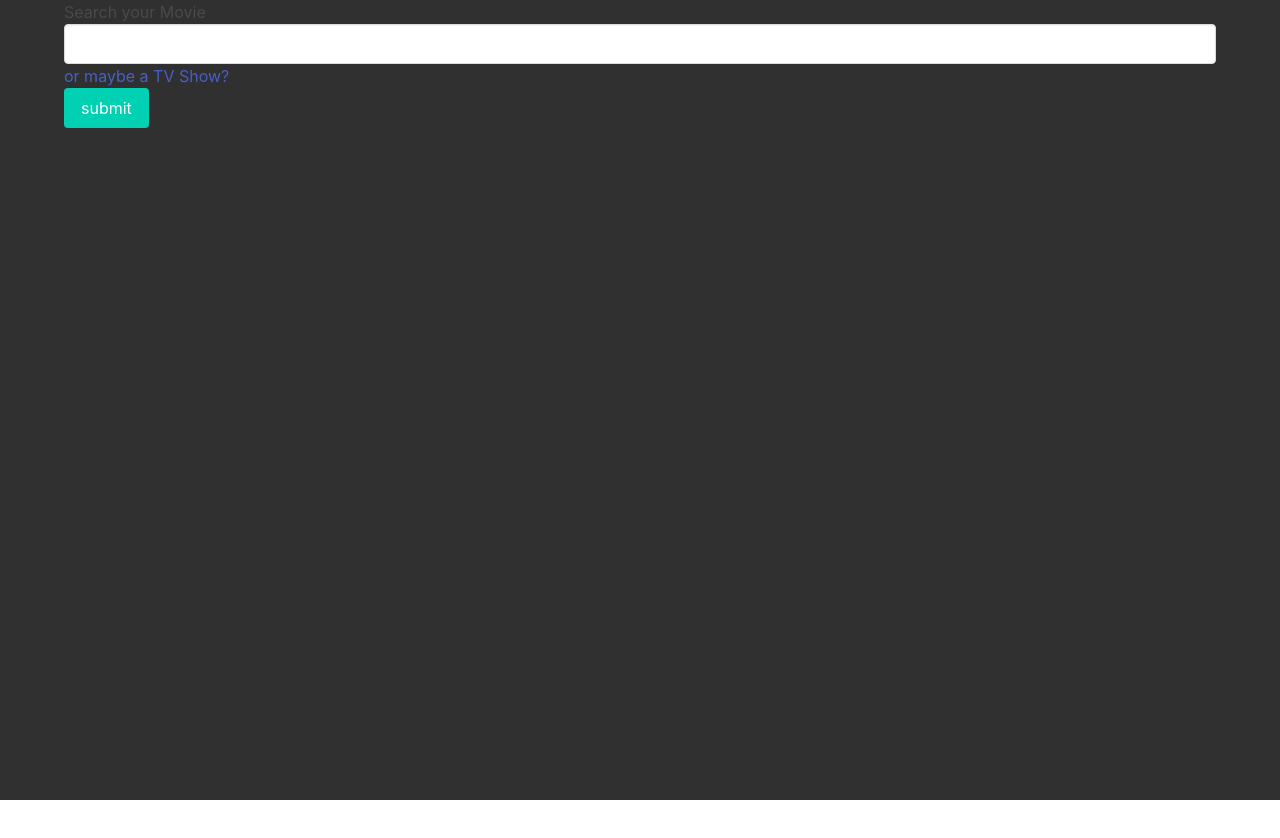
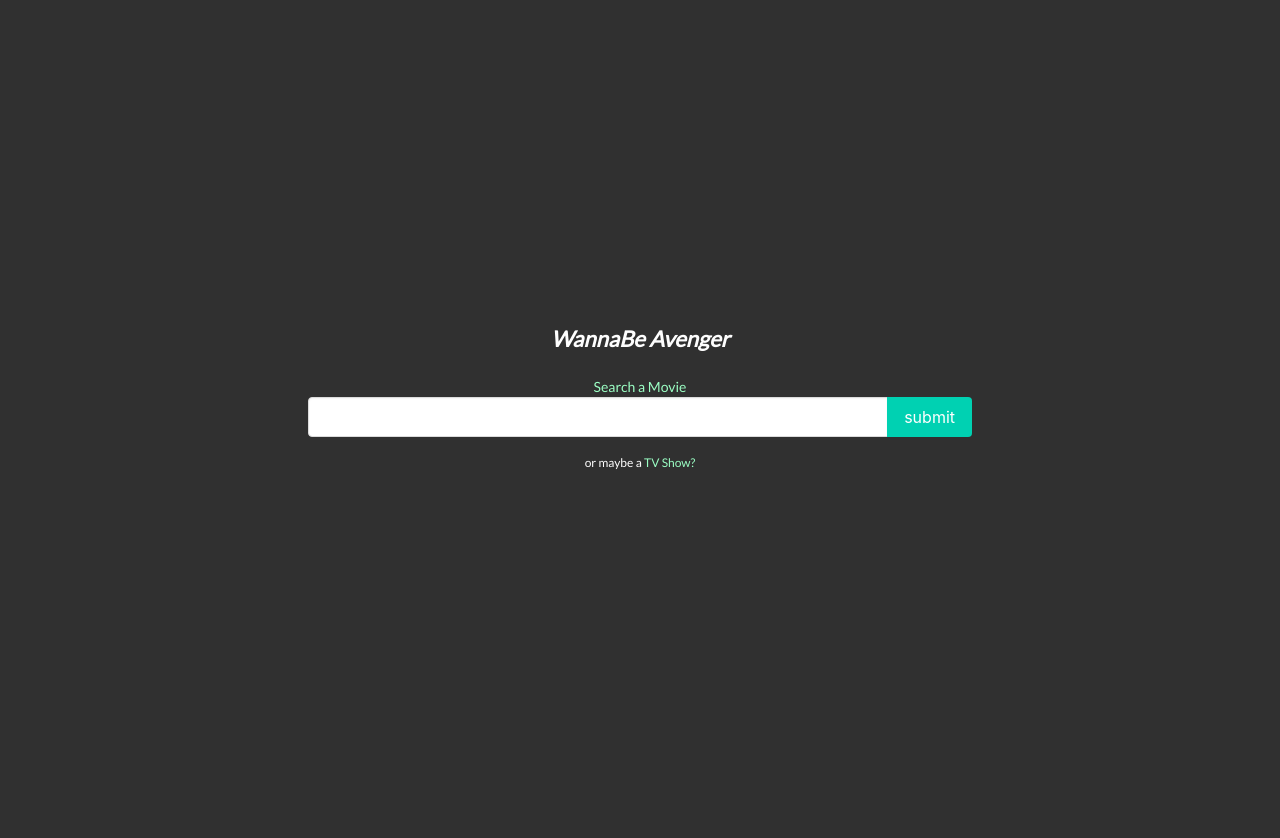
Before and after one commit to Mardico/vereda, an Angular app in the folder frontend/: page / in a window 1280 px wide. Before the commit the page ends 800 px from the top, so only its background shows below. Built offline with nearby package versions, Linux system fonts and the light colour scheme.

Commit message:
front adicionado

```diff
--- a/frontend/src/app/home/home.component.html
+++ b/frontend/src/app/home/home.component.html
@@ -1,24 +1,32 @@
 
-<div class="container">
+<section class="search-section {{active}}">
+    <div class="container is-fluid">
 
-  <p>Search your {{searchType}}</p>
+      <div class="form-box">
+        <p class="title">WannaBe Avenger</p>
+        <p class="sub-title">Search a {{searchType}}</p>
 
       <form class="form" (submit)="onSubmit()">
-    <input class="input" name="search" [(ngModel)]="search">
 
+        <div class="field has-addons">
+          <div class="control is-expanded">
+            <input class="input is-fullwidth" name="search" [(ngModel)]="search">
+          </div>
+          <div class="control">
+            <button (click)="activeSearch()" class="button is-primary">submit</button>
+          </div>
+        </div>
         <p *ngIf="!isValid" class="help is-danger">this field is required</p>
 
-    <a *ngIf="searchType == 'Movie';" (click)="changeSearchType()" class="small"> or maybe a TV Show?</a>
+          <a *ngIf="searchType == 'Movie';" (click)="changeSearchType()" class="small"> or maybe a <span style="color: #9bffc4;">TV Show?</span></a>
           <a *ngIf="searchType == 'TV Show';" (click)="changeSearchType()" class="small"> or maybe a Movie?</a>
-
-    <div>
-      <button class="button is-primary">submit</button>
-    </div>
-
        </form>
       </div>
+    </div>
+</section>
 
 <section>
+  <div class="container is-fluid">
 
       <div class="columns is-multiline">
 
@@ -26,7 +34,7 @@
 
           <div class="box" (click)="onClick(movie)">
             <div class="img has-text-centered">
-          <img src="{{movie.Poster}}" alt="imagem não disponível">
+              <img src="{{movie.Poster}}" alt="Imagem não disponível">
             </div>
             <p class="title">{{movie.Title}}</p>
             <p class="sub-title">{{movie.Year}}</p>
@@ -35,6 +43,9 @@
         </div>
       </div>
 
-  <span *ngFor="let page of pages; let i = index" class="page" (click)="paginate(page)">{{page}}</span>
+      <div class="paginate">
+        <span *ngFor="let page of pages; let i = index" class="page" (click)="paginate(page, i)">{{page}}</span>
+      </div>
 
+  </div>
 </section>
--- a/frontend/src/app/home/home.component.scss
+++ b/frontend/src/app/home/home.component.scss
@@ -1,18 +1,72 @@
-.page {
-    width:20px;
-    height:20px;
-    padding:5px;
+.paginate {
+    text-align: center;
+    width:inherit;
 
-    box-shadow:0 1px 6px rgba(0,0,0,.4);
+    .page {
+        padding: 10px;
+        border: 1px solid rgba(155,255,196,.8);
+        margin: 0 10px;
+        background:transparent;
+        color:#9bffc4;
 
-    margin: 0 10px
+        &.active {
+            background:#9bffc4;
+            color:#2d2d2d;
+        }
+    }
+}
+
+.search-section {
+    min-height:100vh;
+    display: flex;
+    align-items: center;
+    text-align: center;
+    margin:auto;
+    width:60%;
+    transition: all .5s;
+
+    &.active{
+        min-height: 10px;
+        align-items: top;
+        width:80%;
+    }
+
+    .form-box{
+        margin:auto;
+    }
+
+    .title {
+        font-size: 22px;
+        color:#fefefe;
+        font-style: italic;
+        padding:10px auto;
+    }
+
+    .sub-title {
+        font-size:14px;
+        color: #9bffc4;
+    }
+
+    a{
+        font-size:12px;
+        color:#fefefe;
+    }
 }
 
 .box {
     min-height:470px;
+    background-color: transparent;
 
     img {
+        min-height:350px;
         max-height:350px;
+        background: #c0c0c0;
+        display: flex;
+        align-items: center;
+        text-align: center;
+        color: #2d2d2d;
+        font-weight: bold;
+        margin:auto;
     }
 
     .title {
@@ -26,6 +80,7 @@
     .sub-title{
         font-size:14px;
         padding:5 auto;
+        color:#fefefe;
     }
 
     @media (max-width:768px) {
@@ -35,11 +90,6 @@
 
         .title {
             font-size:22px;
-            color: red;
-        }
-
-        .sub-title {
-
         }
     }
 }
--- a/frontend/src/app/home/home.component.ts
+++ b/frontend/src/app/home/home.component.ts
@@ -1,6 +1,8 @@
 import { Component, OnInit } from '@angular/core';
 import { NgForm } from '@angular/forms';
 import { HttpClient } from '@angular/common/http';
+import { SelectorMatcher } from '@angular/compiler';
+import { AngularWaitBarrier } from 'blocking-proxy/built/lib/angular_wait_barrier';
 
 @Component({
   selector: 'app-home',
@@ -19,6 +21,9 @@ export class HomeComponent implements OnInit {
   public list: any = [];
   public movies: any = [];
 
+  public active: any;
+  public pageActive: any;
+  public noImage: boolean = false;
   public isValid: Boolean = true;
   public searchType: String = "Movie"
   public typeParam: String = "type=movie";
@@ -28,11 +33,14 @@ export class HomeComponent implements OnInit {
   ) { }
 
   ngOnInit() {
+    this.active = ""
+    this.pageActive = ""
   }
 
   public onSubmit() {
     let str;
     let format: String = "";
+    this.pages = [];
 
     if(this.search != "" && this.search != null && typeof this.search != undefined) {
 
@@ -50,6 +58,7 @@ export class HomeComponent implements OnInit {
 
       this.http.get(this.videoApiUrl + this.apikey + this.typeParam + this.newStr).subscribe((movies:any) => {
         this.list = movies.Search;
+
         let size = 0;
         size = Math.ceil(movies.totalResults / 10);
         for (let i = 1; i <= size; i++){
@@ -77,7 +86,7 @@ export class HomeComponent implements OnInit {
     console.log(e.imdbID);
   }
 
-  public paginate(e) {
+  public paginate(e, i) {
     let page = "&page=" + e
 
     this.http.get(this.videoApiUrl + this.apikey + this.typeParam + this.newStr + page).subscribe((movies:any) => {
@@ -85,4 +94,8 @@ export class HomeComponent implements OnInit {
       this.list = movies.Search;
     });
   }
+
+  public activeSearch() {
+    this.active = "active"
+  }
 }
--- a/frontend/src/styles.scss
+++ b/frontend/src/styles.scss
@@ -1,7 +1,13 @@
 /* You can add global styles to this file, and also import other style files */
 @import "../node_modules/bulma/bulma.sass";
+@import url('https://fonts.googleapis.com/css?family=Lato&display=swap');
 
 body {
     background-color:#303030;
     min-height:100vh;
+    font-family: "lato", sans-serif;
 }
+
+section {
+    padding:20px;
+}
```
Lines whose indentation alone changed are shown as unchanged.
